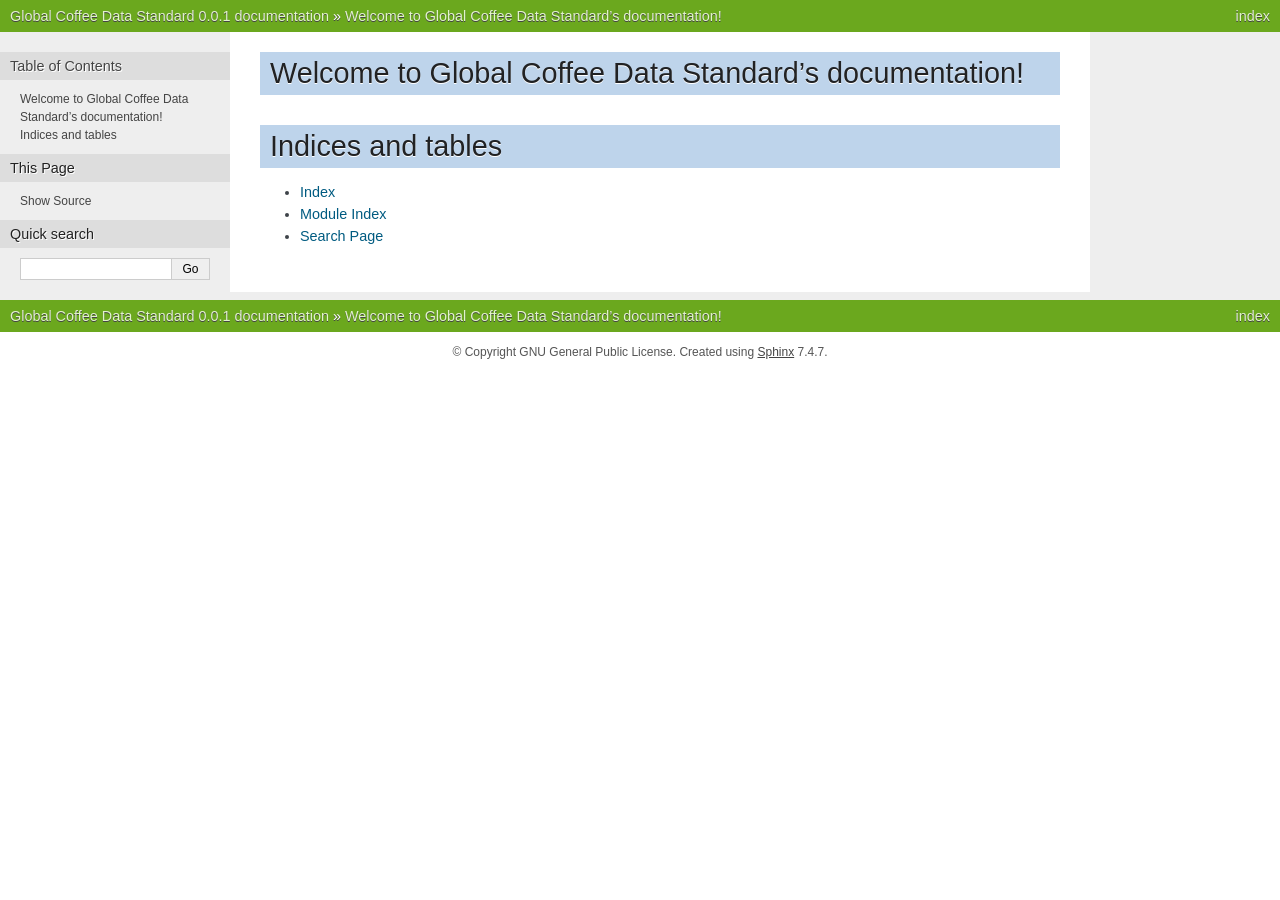
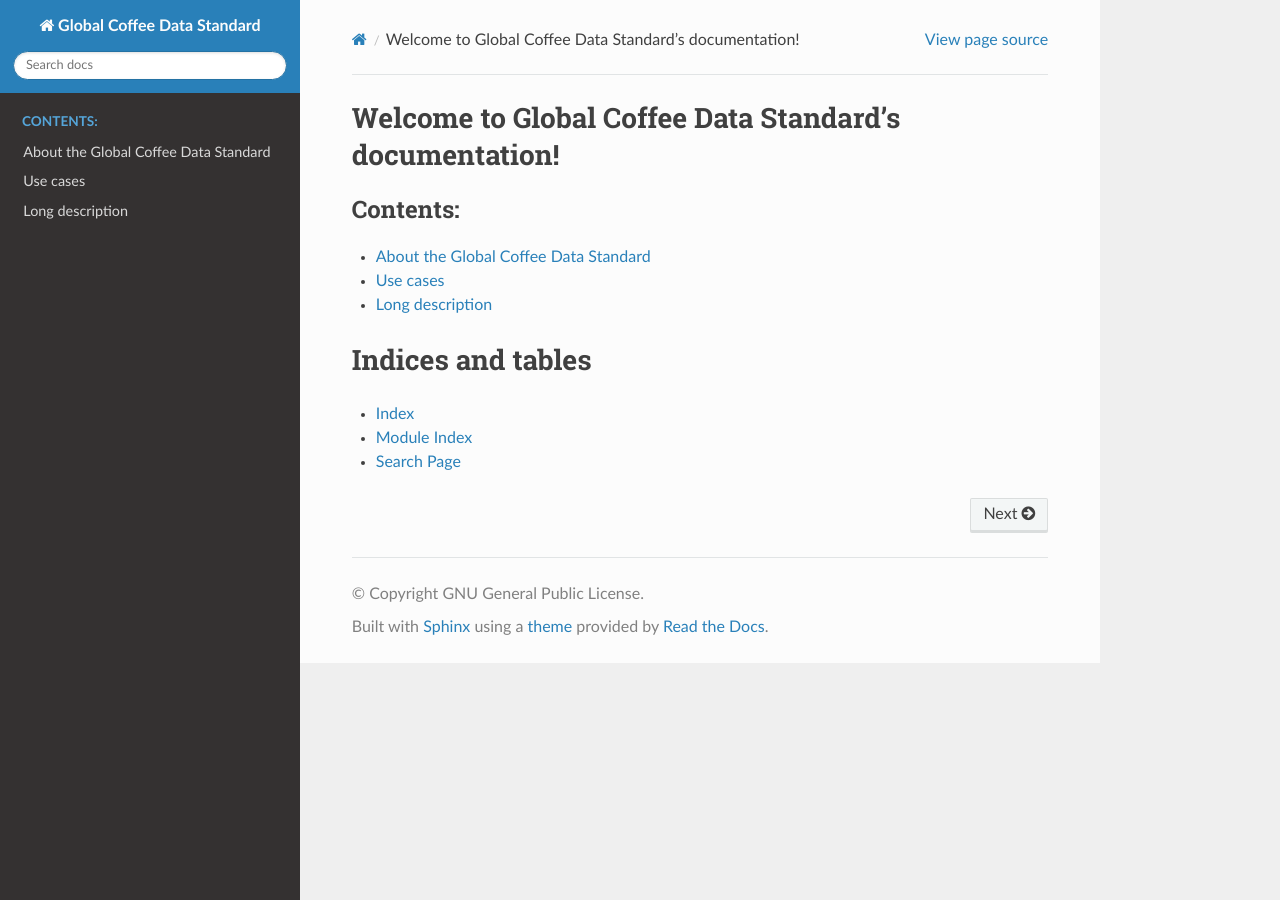
Before and after one commit to globalcoffeeplatform/CoffeeDataStandard, a Sphinx documentation site: the page built from docs/source/index.rst, in a window 1280 px wide. Built offline with Sphinx 7.4.7 and the Read the Docs theme 2.0.0, drawn with Linux system fonts in a browser that asks for light colours.

Commit message:
Add first version of docs

```diff
--- /dev/null
+++ b/docs/source/about.rst
@@ -0,0 +1,2 @@
+About the Global Coffee Data Standard
+======================================
--- a/docs/source/conf.py
+++ b/docs/source/conf.py
@@ -84,7 +84,7 @@
 if on_rtd:
     html_theme = 'default'
 else:
-    html_theme = 'nature'
+    html_theme = 'sphinx_rtd_theme'
 
 # Theme options are theme-specific and customize the look and feel of a theme
 # further.  For a list of options available for each theme, see the
--- /dev/null
+++ b/docs/source/explanation.rst
@@ -0,0 +1,2 @@
+Long description
+================
--- a/docs/source/index.rst
+++ b/docs/source/index.rst
@@ -10,6 +10,10 @@
    :maxdepth: 2
    :caption: Contents:
 
+   about
+   use-cases
+   explanation
+
 
 
 Indices and tables
--- /dev/null
+++ b/docs/source/use-cases.rst
@@ -0,0 +1,2 @@
+Use cases
+=========
```
